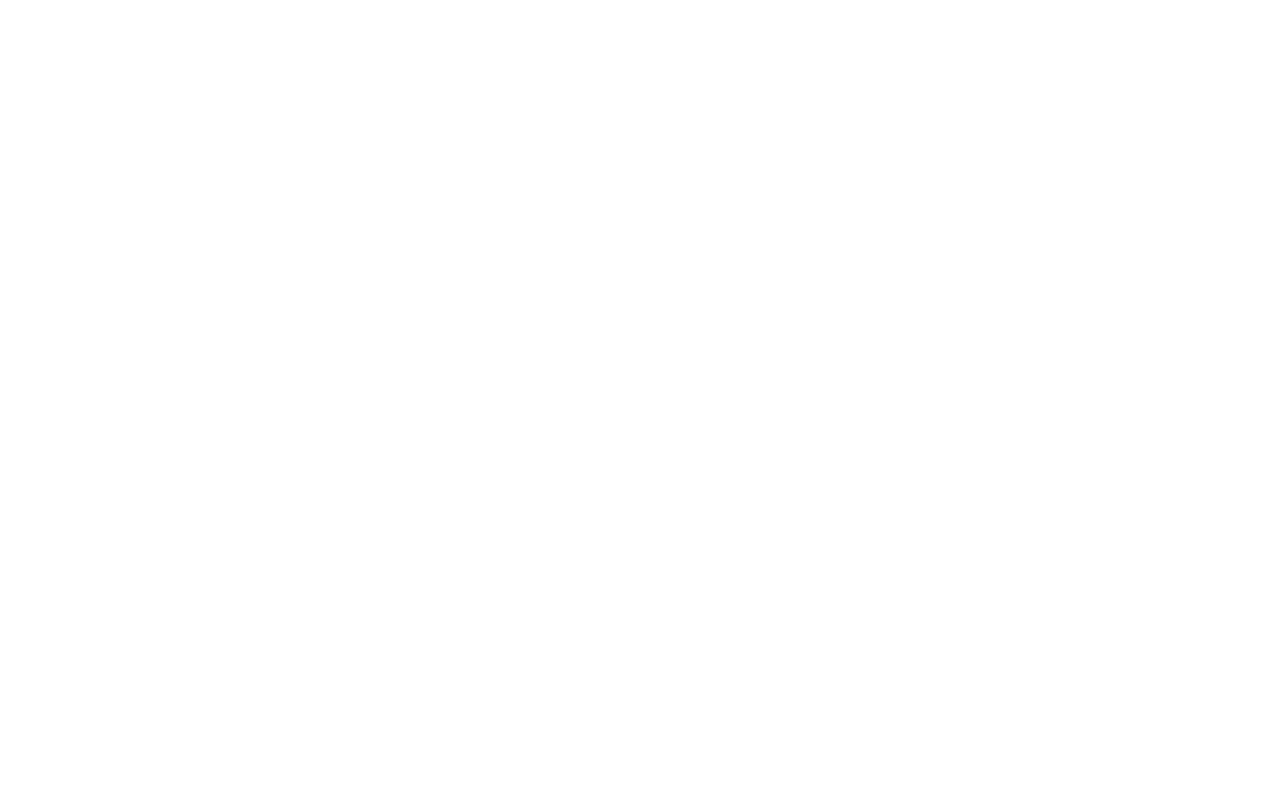
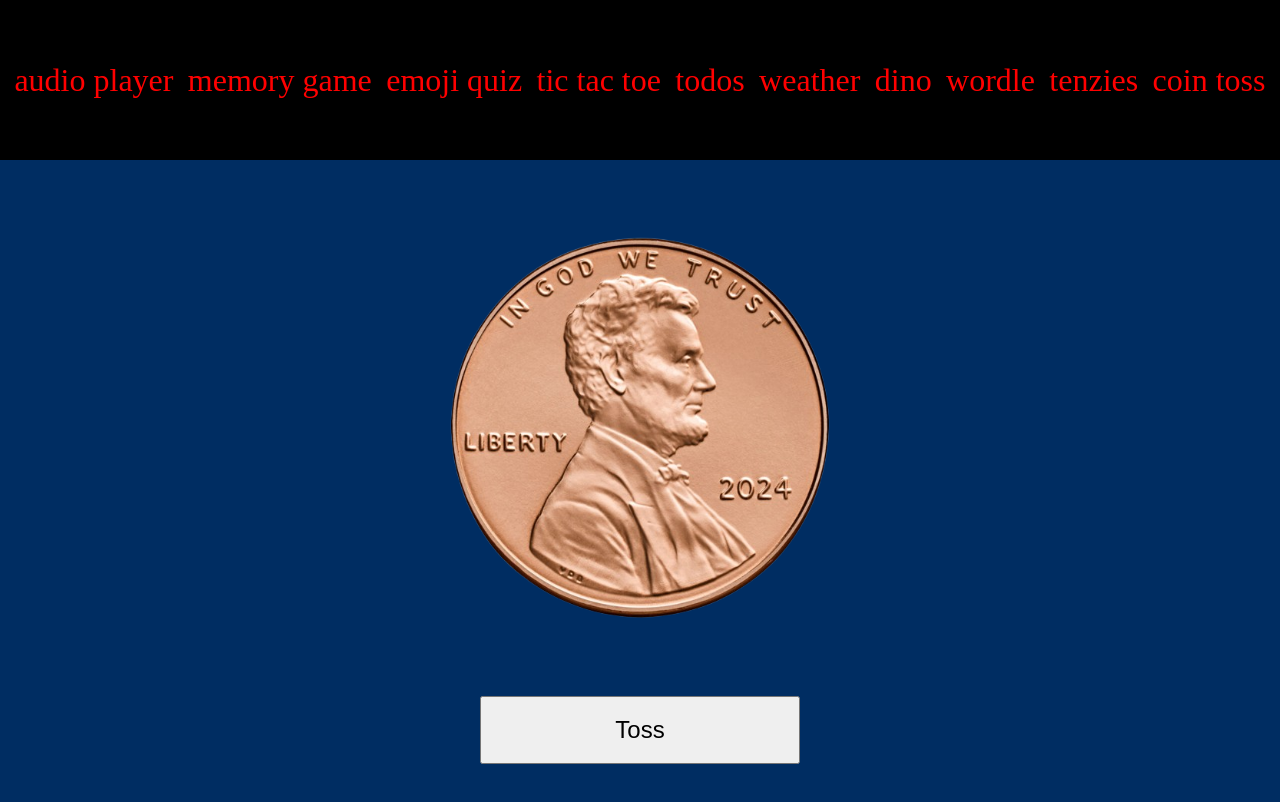
Before and after one commit to st47st47/smallapps, a React (Vite) app: page /toss in a window 1280 px wide. Before the commit this address had no page. Shown: the top 802 px of the page. Built offline with nearby package versions, Linux system fonts and the light colour scheme.

Commit message:
Coin Toss

```diff
--- /dev/null
+++ b/spasjsx/cffiles/CoinToss.jsx
@@ -0,0 +1,61 @@
+import React, { useEffect, useRef, useState } from 'react'
+import styles from '../../spscss/coinToss.module.css'
+
+import headsSide from '../../spastatic/pennyHeads.png'
+import tailsSide from '../../spastatic/pennyTails.png'
+
+const CoinToss = () => {
+    const [tossStatus, setTossStatus] = useState(false)
+    const [flips, setFlips] = useState(0)
+    const [maxFlips, setMaxFlips] = useState(null)
+    const ref = useRef(null)
+
+    function handleToss() {
+        setFlips(0)
+        setMaxFlips(
+            10 + Math.ceil(Math.random() * 10)
+        )
+        clearInterval(ref.current)
+        ref.current = setInterval(() => {
+            setTossStatus((prev) => { return !prev })
+            setFlips((prev) => { return prev + 1 })
+        }, 240)
+    }
+
+    useEffect(() => {
+        if (flips > maxFlips) {
+            clearInterval(ref.current)
+        }
+    }, [flips])
+
+
+
+
+
+    return (
+        <div className={styles.hero}>
+            <div className={styles.theCoin}>
+                <div
+                    className={styles.heads}
+                    style={{
+                        transform: tossStatus && `rotateY(180deg)`,
+                    }}
+                >
+                    <img src={headsSide} />
+                </div>
+
+                <div
+                    className={styles.tails}
+                    style={{
+                        transform: tossStatus && `rotateY(0deg)`
+                    }}
+                >
+                    <img src={tailsSide} />
+                </div>
+            </div>
+
+            <button onClick={handleToss} className={styles.tossButton}>Toss</button>
+        </div >
+    )
+}
+export default CoinToss
--- /dev/null
+++ b/spscss/coinToss.module.css
@@ -0,0 +1,57 @@
+.hero {
+    width: 100vw;
+    height: 85vh;
+    background-color: #002D62;
+
+    display: flex;
+    flex-direction: column;
+    justify-content: space-evenly;
+    align-items: center;
+}
+
+.theCoin {
+    width: 30%;
+    /* height: 60%; */
+    /* border: 2px solid green; */
+    aspect-ratio: 1/1;
+    border-radius: 50%;
+    position: relative;
+}
+
+.heads,
+.tails {
+    width: 100%;
+    height: 100%;
+    border-radius: 50%;
+    position: absolute;
+    transition: 0.24s linear;
+    backface-visibility: hidden;
+}
+
+.heads img,
+.tails img {
+    width: 100%;
+    height: 100%;
+}
+
+.heads {
+    transform: rotateY(0deg)
+}
+
+.tails {
+    transform: rotateY(180deg)
+}
+
+.tossButton {
+    width: 25%;
+    height: 10%;
+    cursor: pointer;
+    font-size: 1.5em;
+}
+
+
+@media screen and (max-width:600px) {
+    .hero {
+        height: 100vh;
+    }
+}
--- a/src/App.jsx
+++ b/src/App.jsx
@@ -14,6 +14,7 @@
 import Dino from '../spasjsx/dinofiles/Dino'
 import Wordle from '../spasjsx/wdlfiles/Wordle'
 import Tenzies from '../spasjsx/tzfiles/Tenzies'
+import CoinToss from '../spasjsx/cffiles/CoinToss'
 
 
 
@@ -32,6 +33,7 @@
           <Route path='dino' element={<Dino />} />
           <Route path='wordle' element={<Wordle />} />
           <Route path='tenzies' element={<Tenzies />} />
+          <Route path='toss' element={<CoinToss />} />
         </Route >
       </Routes>
     </BrowserRouter>
--- a/src/Base.jsx
+++ b/src/Base.jsx
@@ -20,6 +20,7 @@
                 <NavLink to='dino'>dino</NavLink>
                 <NavLink to='wordle'>wordle</NavLink>
                 <NavLink to='tenzies'>tenzies</NavLink>
+                <NavLink to='toss'>coin toss</NavLink>
             </nav>
             <Outlet />
         </>
```
Also changed, not shown: spastatic/pennyHeads.png (added), spastatic/pennyTails.png (added).
